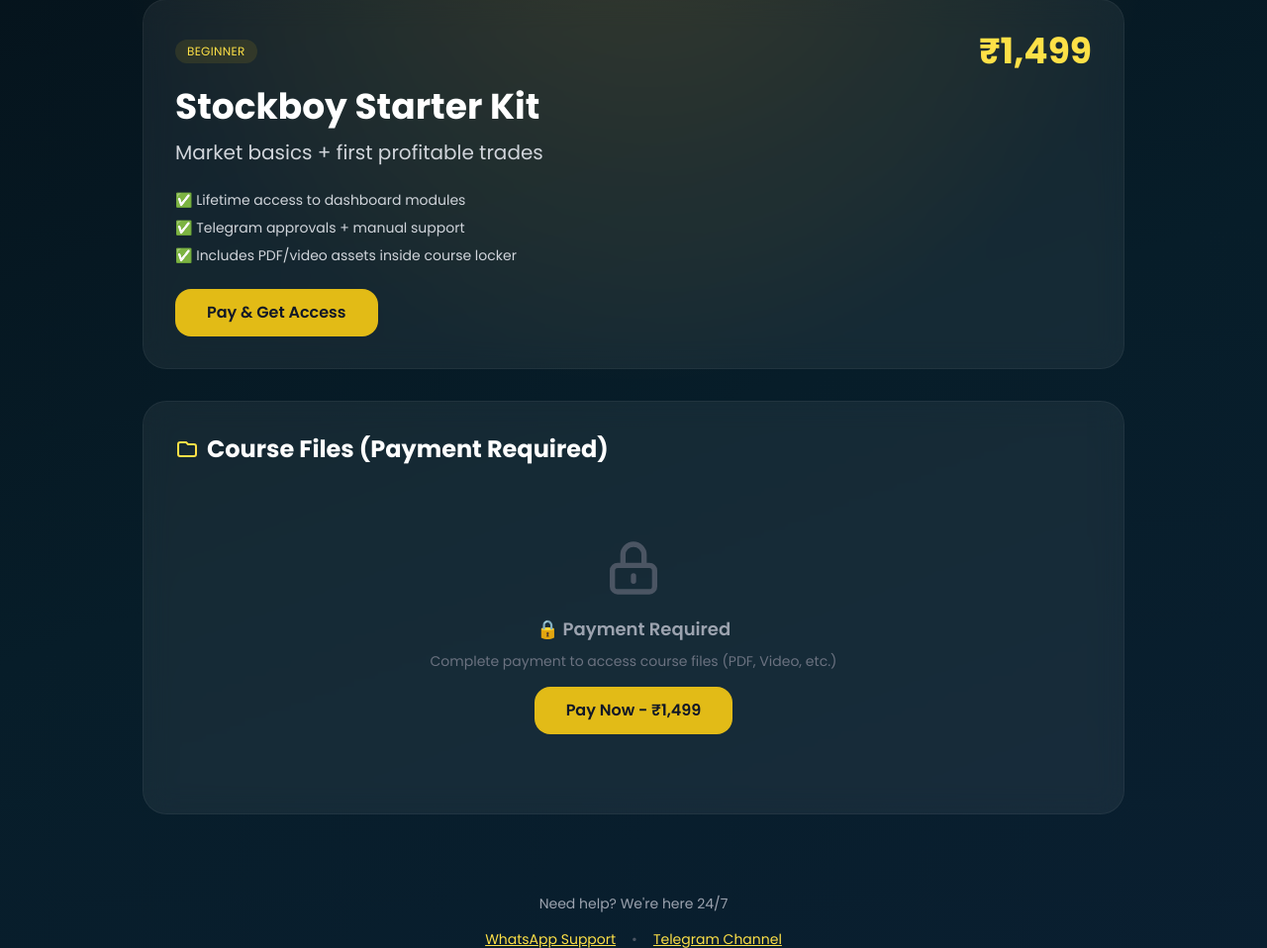
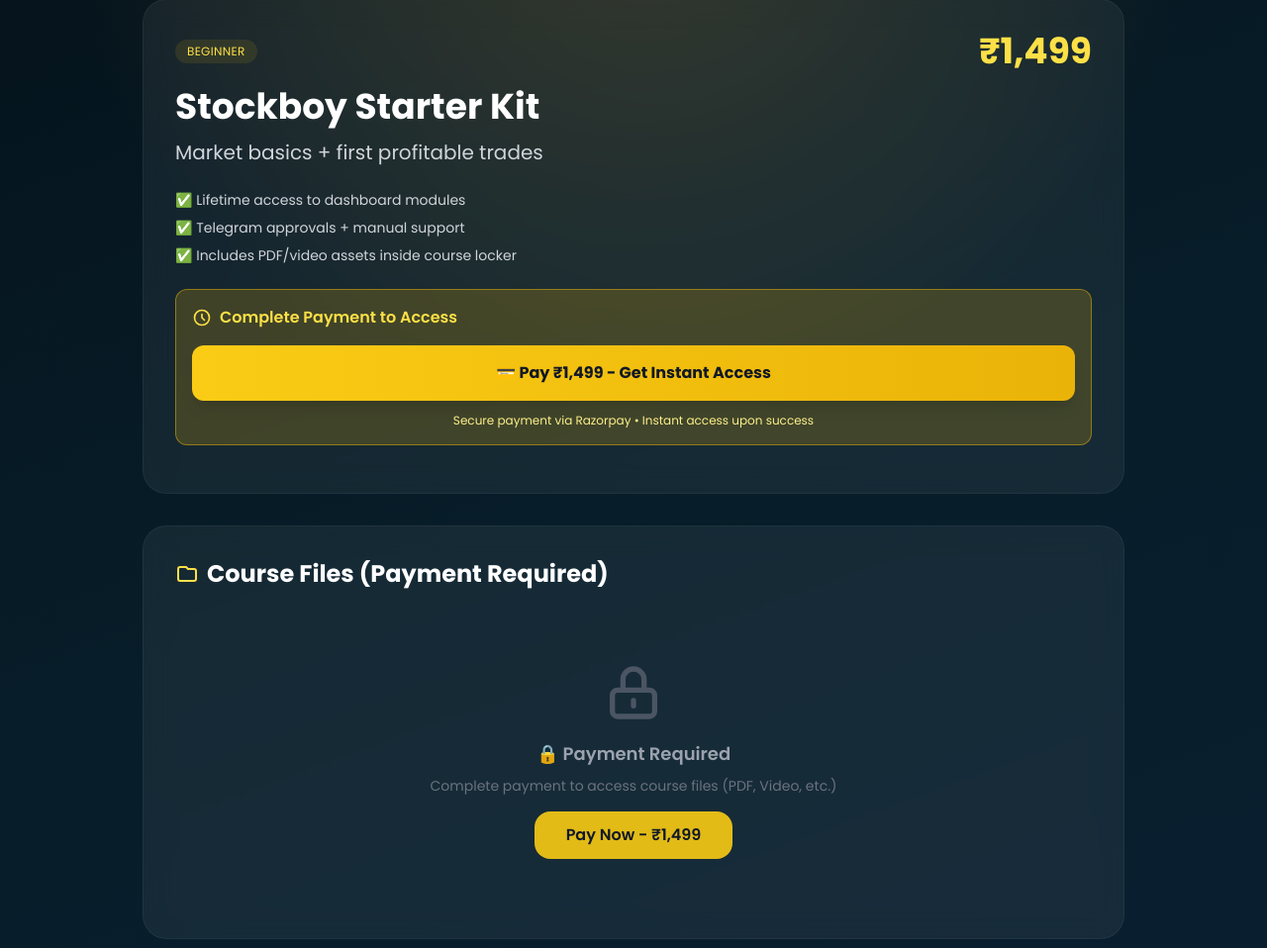
Before and after one commit to sahilmahida786/stockboy, a Flask app: page /product/product1 in a window 1280 px wide. Shown: the part 147-1105 px from the top of the page at 99% size. Run offline with Flask 3, Linux system fonts and the light colour scheme; the visitor is signed in with stand-in values (Sample User, id 1); some libraries are stand-ins or nearby versions.

Commit message:
Add Razorpay payment integration - automatic payment verification and access granting

```diff
--- a/app.py
+++ b/app.py
@@ -39,7 +39,7 @@
         return None
 
     # Pages that don't require login (public routes - Razorpay compliance pages must be public)
-    public_routes = ["home", "auth_page", "login", "login_user", "register", "register_user", "admin_login", "maintenance", "telegram_update", "privacy_policy", "terms", "refund", "contact"]
+    public_routes = ["home", "auth_page", "login", "login_user", "register", "register_user", "admin_login", "maintenance", "telegram_update", "privacy_policy", "terms", "refund", "contact", "create_payment_order", "verify_payment"]
 
     # Skip authentication check for public routes
     if request.endpoint in public_routes:
@@ -193,7 +193,23 @@
         print("   Continuing without Firebase - using fallback authentication")
         FIREBASE_AVAILABLE = False
 
-# Telegram Bot Configuration
+# Razorpay Configuration
+RAZORPAY_KEY_ID = os.getenv("RAZORPAY_KEY_ID", "rzp_live_RrRixqT6TVvpwD")
+RAZORPAY_KEY_SECRET = os.getenv("RAZORPAY_KEY_SECRET", "OIJKIACl354fuecNgdKLwRcF")
+
+# Initialize Razorpay client
+try:
+    import razorpay
+    razorpay_client = razorpay.Client(auth=(RAZORPAY_KEY_ID, RAZORPAY_KEY_SECRET))
+    print(f"✅ Razorpay client initialized successfully")
+except ImportError:
+    print("⚠️ razorpay package not installed - install with: pip install razorpay")
+    razorpay_client = None
+except Exception as e:
+    print(f"⚠️ Razorpay initialization error: {e}")
+    razorpay_client = None
+
+# Telegram Bot Configuration (Disabled for Razorpay)
 BOT_TOKEN = os.getenv("BOT_TOKEN", "")
 CHAT_ID = os.getenv("CHAT_ID", "")
 API_URL = f"https://api.telegram.org/bot{BOT_TOKEN}" if BOT_TOKEN else None
@@ -845,7 +861,8 @@
                          email=email,
                          payment_status=payment_status,
                          payment_entry=payment_entry,
-                         logged_in=True)
+                         logged_in=True,
+                         razorpay_key_id=RAZORPAY_KEY_ID)
 
 @app.route("/about")
 def about_page():
@@ -885,8 +902,135 @@
 if not os.path.exists(PAYMENT_SS_FOLDER):
     os.makedirs(PAYMENT_SS_FOLDER)
 
+# -------------------------------------------------
+# RAZORPAY PAYMENT INTEGRATION
+# -------------------------------------------------
+@app.route("/create-payment-order", methods=["POST"])
+def create_payment_order():
+    """Create Razorpay payment order"""
+    if not razorpay_client:
+        return jsonify({"error": "Razorpay not configured"}), 500
+
+    try:
+        data = request.get_json()
+        product_slug = data.get("product_slug", "product1")
+        amount_str = PRODUCT_DETAILS.get(product_slug, {}).get("price", "₹1,499")
+
+        # Convert amount to paise (remove ₹ and commas, multiply by 100)
+        amount_rupees = int(amount_str.replace("₹", "").replace(",", ""))
+        amount_paise = amount_rupees * 100
+
+        # Create Razorpay order
+        order_data = {
+            "amount": amount_paise,
+            "currency": "INR",
+            "payment_capture": 1,  # Auto-capture payment
+            "notes": {
+                "product_slug": product_slug,
+                "user_email": session.get("email", ""),
+                "username": session.get("username", "")
+            }
+        }
+
+        order = razorpay_client.order.create(data=order_data)
+
+        print(f"✅ Razorpay order created: {order['id']} for {amount_rupees} INR")
+
+        return jsonify({
+            "order_id": order["id"],
+            "amount": amount_paise,
+            "currency": "INR",
+            "key_id": RAZORPAY_KEY_ID
+        })
+    except Exception as e:
+        print(f"❌ Error creating Razorpay order: {e}")
+        import traceback
+        traceback.print_exc()
+        return jsonify({"error": "Failed to create payment order"}), 500
+
+@app.route("/verify-payment", methods=["POST"])
+def verify_payment():
+    """Verify Razorpay payment and grant access"""
+    if not razorpay_client:
+        return jsonify({"error": "Razorpay not configured"}), 500
+
+    try:
+        payment_data = request.get_json()
+        razorpay_payment_id = payment_data.get("razorpay_payment_id")
+        razorpay_order_id = payment_data.get("razorpay_order_id")
+        razorpay_signature = payment_data.get("razorpay_signature")
+
+        if not all([razorpay_payment_id, razorpay_order_id, razorpay_signature]):
+            return jsonify({"error": "Missing payment details"}), 400
+
+        # Verify payment signature
+        params_dict = {
+            "razorpay_order_id": razorpay_order_id,
+            "razorpay_payment_id": razorpay_payment_id,
+            "razorpay_signature": razorpay_signature
+        }
+
+        try:
+            razorpay_client.utility.verify_payment_signature(params_dict)
+            print(f"✅ Payment signature verified: {razorpay_payment_id}")
+        except Exception as e:
+            print(f"❌ Payment signature verification failed: {e}")
+            return jsonify({"error": "Invalid payment signature"}), 400
+
+        # Get order details to extract product info
+        order = razorpay_client.order.fetch(razorpay_order_id)
+        product_slug = order.get("notes", {}).get("product_slug", "product1")
+        user_email = order.get("notes", {}).get("user_email", session.get("email", ""))
+        username = order.get("notes", {}).get("username", session.get("username", ""))
+
+        # Get product info
+        product_info = PRODUCT_DETAILS.get(product_slug, PRODUCT_DETAILS["product1"])
+        course_name = product_info.get("title", "Unknown Course")
+        amount = product_info.get("price", "₹0")
+
+        # Save payment record
+        payments = load_data()
+        payment_entry = {
+            "user": username,
+            "txn_id": razorpay_payment_id,  # Use Razorpay payment ID
+            "razorpay_order_id": razorpay_order_id,
+            "status": "approved",  # Auto-approved via Razorpay
+            "product_slug": product_slug,
+            "course_name": course_name,
+            "amount": amount,
+            "user_email": user_email,
+            "payment_method": "Razorpay",
+            "submitted_at": datetime.now().strftime("%Y-%m-%d %H:%M:%S"),
+            "approved_at": datetime.now().strftime("%Y-%m-%d %H:%M:%S")
+        }
+        payments.append(payment_entry)
+        save_data(payments)
+
+        # Grant access automatically
+        if "approved_products" not in session:
+            session["approved_products"] = []
+        if product_slug not in session["approved_products"]:
+            session["approved_products"].append(product_slug)
+
+        session["approved"] = True
+
+        print(f"✅ Payment verified and access granted: {razorpay_payment_id} for {username}")
+
+        return jsonify({
+            "success": True,
+            "message": "Payment successful! Access granted.",
+            "redirect": url_for("product_detail", product_slug=product_slug)
+        })
+    except Exception as e:
+        print(f"❌ Payment verification error: {e}")
+        import traceback
+        traceback.print_exc()
+        return jsonify({"error": "Payment verification failed"}), 500
+
 @app.route("/submit_payment", methods=["POST"])
 def submit_payment():
+    """Legacy route - Redirect to Razorpay payment"""
+    return jsonify({"error": "Please use Razorpay payment gateway"}), 400
     try:
         print(f"💳 Payment submission request received")
         user_name = request.form.get("user_name")
--- a/requirements.txt
+++ b/requirements.txt
@@ -4,3 +4,4 @@
 Werkzeug==3.0.1
 mysql-connector-python==9.0.0
 firebase-admin==6.4.0
+razorpay==1.4.2
--- a/templates/product_detail.html
+++ b/templates/product_detail.html
@@ -79,15 +79,18 @@
                     Payment Approved - Full Access Granted
                 </p>
             </div>
-            {% elif payment_status == "pending" %}
+            {% elif payment_status == "pending" or payment_status == "not_submitted" %}
             <div class="bg-yellow-500/20 border border-yellow-500/50 rounded-xl p-4 mb-4">
-                <p class="text-yellow-300 font-semibold flex items-center gap-2">
+                <p class="text-yellow-300 font-semibold flex items-center gap-2 mb-4">
                     <svg class="w-5 h-5" fill="none" stroke="currentColor" viewBox="0 0 24 24">
                         <path stroke-linecap="round" stroke-linejoin="round" stroke-width="2" d="M12 8v4l3 3m6-3a9 9 0 11-18 0 9 9 0 0118 0z"></path>
                     </svg>
-                    Payment Pending - Complete Payment
+                    Complete Payment to Access
                 </p>
-                <p class="text-yellow-200 text-sm mt-2">Your payment is being processed. Access will be granted automatically upon verification.</p>
+                <button id="payButton" onclick="initiatePayment()" class="w-full bg-gradient-to-r from-yellow-400 to-yellow-500 text-gray-900 font-bold py-4 px-6 rounded-xl shadow-lg hover:shadow-yellow-500/50 transition-all duration-300">
+                    💳 Pay {{ product.price }} - Get Instant Access
+                </button>
+                <p class="text-yellow-200 text-xs mt-3 text-center">Secure payment via Razorpay • Instant access upon success</p>
             </div>
             {% elif payment_status == "rejected" %}
             <div class="bg-red-500/20 border border-red-500/50 rounded-xl p-4 mb-4">
@@ -207,5 +210,106 @@
         </div>
         <p class="text-xs text-gray-500 mt-4">© 2025 Stockboy Premium. All rights reserved.</p>
     </footer>
+
+    <!-- Razorpay Checkout Script -->
+    <script src="https://checkout.razorpay.com/v1/checkout.js"></script>
+    <script>
+        const productSlug = "{{ product_slug }}";
+
+        async function initiatePayment() {
+            const payButton = document.getElementById('payButton');
+            if (payButton) {
+                payButton.disabled = true;
+                payButton.textContent = 'Processing...';
+            }
+
+            try {
+                // Create payment order
+                const response = await fetch('/create-payment-order', {
+                    method: 'POST',
+                    headers: {
+                        'Content-Type': 'application/json',
+                    },
+                    body: JSON.stringify({
+                        product_slug: productSlug
+                    })
+                });
+
+                if (!response.ok) {
+                    throw new Error('Failed to create payment order');
+                }
+
+                const orderData = await response.json();
+
+                // Initialize Razorpay checkout
+                const options = {
+                    "key": orderData.key_id,
+                    "amount": orderData.amount,
+                    "currency": orderData.currency,
+                    "name": "Stockboy Premium",
+                    "description": "{{ product.title }}",
+                    "order_id": orderData.order_id,
+                    "handler": async function (response) {
+                        // Payment successful - verify on backend
+                        try {
+                            const verifyResponse = await fetch('/verify-payment', {
+                                method: 'POST',
+                                headers: {
+                                    'Content-Type': 'application/json',
+                                },
+                                body: JSON.stringify({
+                                    razorpay_payment_id: response.razorpay_payment_id,
+                                    razorpay_order_id: response.razorpay_order_id,
+                                    razorpay_signature: response.razorpay_signature
+                                })
+                            });
+
+                            const verifyData = await verifyResponse.json();
+
+                            if (verifyData.success) {
+                                // Redirect to product page or show success
+                                window.location.href = verifyData.redirect || '/products';
+                            } else {
+                                alert('Payment verification failed. Please contact support.');
+                                if (payButton) {
+                                    payButton.disabled = false;
+                                    payButton.textContent = '💳 Pay {{ product.price }} - Get Instant Access';
+                                }
+                            }
+                        } catch (error) {
+                            console.error('Verification error:', error);
+                            alert('Payment successful but verification failed. Please contact support with payment ID: ' + response.razorpay_payment_id);
+                        }
+                    },
+                    "prefill": {
+                        "name": "{{ username }}",
+                        "email": "{{ email }}"
+                    },
+                    "theme": {
+                        "color": "#d9a520"
+                    },
+                    "modal": {
+                        "ondismiss": function() {
+                            if (payButton) {
+                                payButton.disabled = false;
+                                payButton.textContent = '💳 Pay {{ product.price }} - Get Instant Access';
+                            }
+                        }
+                    }
+                };
+
+                const rzp = new Razorpay(options);
+                rzp.open();
+
+            } catch (error) {
+                console.error('Payment initiation error:', error);
+                alert('Failed to initiate payment. Please try again.');
+                if (payButton) {
+                    payButton.disabled = false;
+                    payButton.textContent = '💳 Pay {{ product.price }} - Get Instant Access';
+                }
+            }
+        }
+    </script>
 </body>
 </html>
```
Also changed, not shown: RAZORPAY_INTEGRATION_COMPLETE.md (added, +100 -0 lines).
